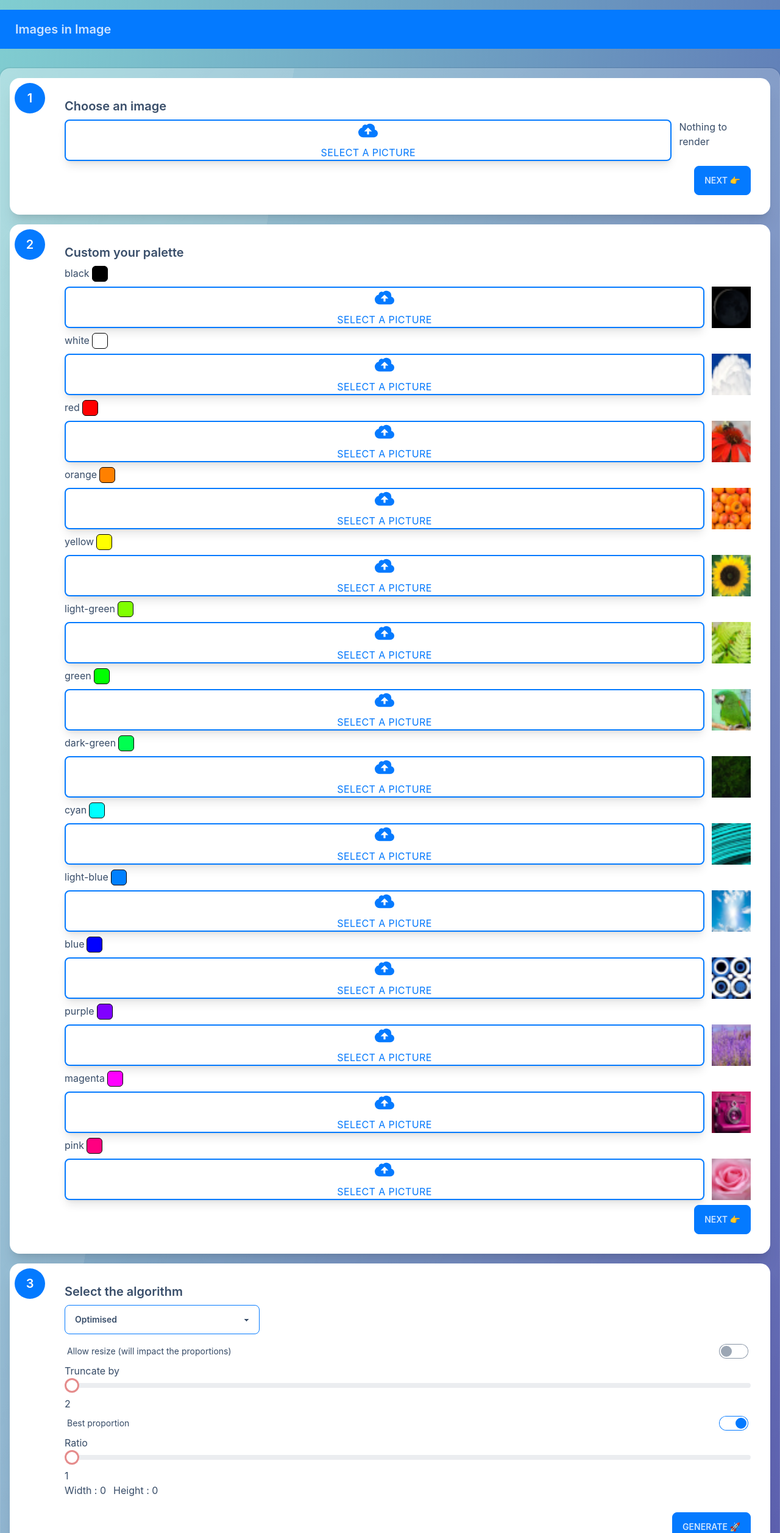
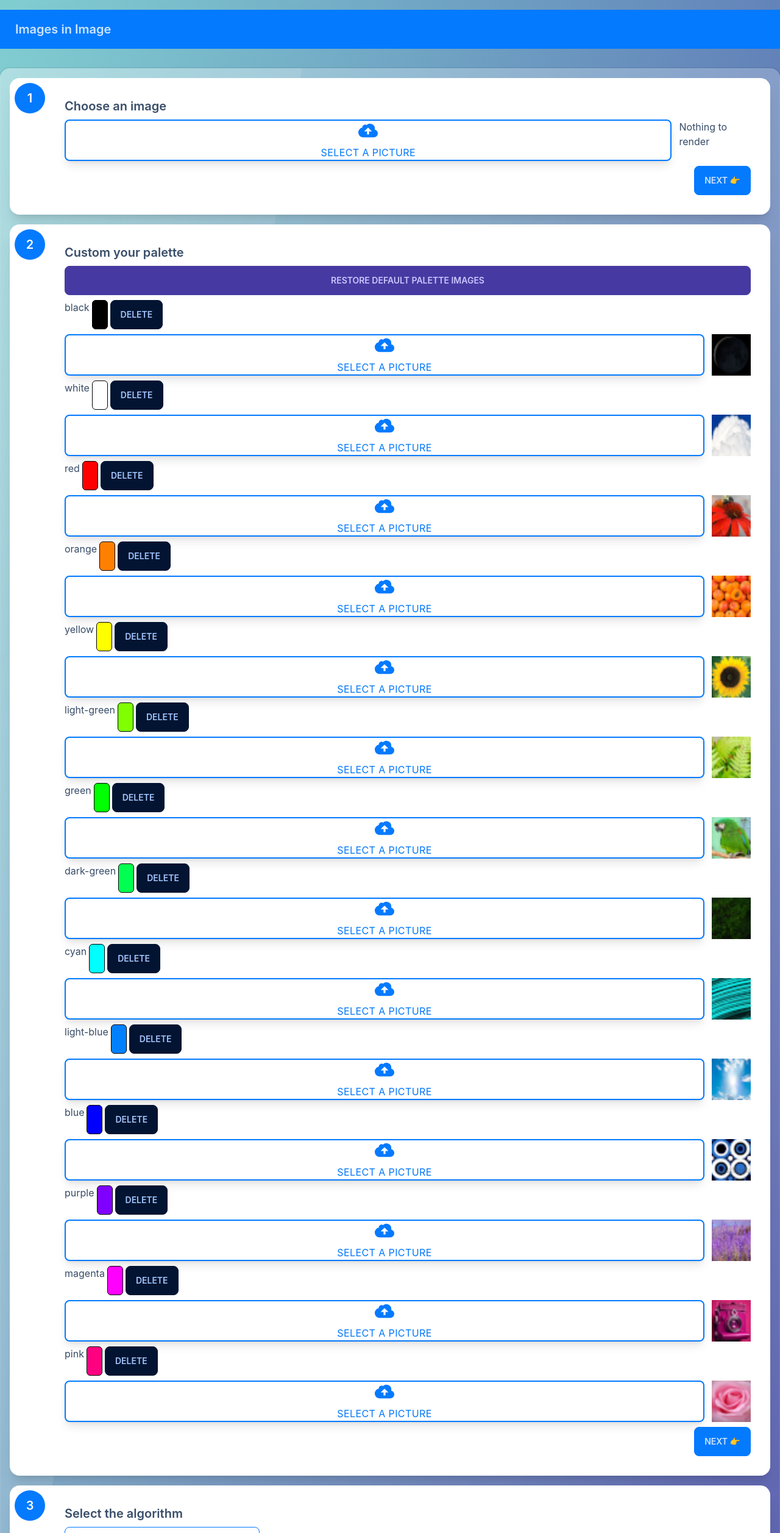
Before and after one commit to guillaume-gomez/images-in-image, a React (Create React App) app: page / in a window 1280 px wide. Shown: the top 2514 px of the page at 61% size. Built offline with nearby package versions, Linux system fonts and the light colour scheme.

Commit message:
auto detect best truncate

```diff
--- a/src/App.tsx
+++ b/src/App.tsx
@@ -28,27 +28,8 @@ function App() {
   const anchorRef = useRef<HTMLAnchorElement>(null);
   const imageRef = useRef<HTMLImageElement>(null);
 
-  const { paletteImages, setPaletteImage } = useImages();
-
-  const picturesData = [
-    { color: { red: 0, green: 0, blue: 0 }, sprite: paletteImages[0].sprite},
-    { color: { red: 255, green: 255, blue: 255 }, sprite: paletteImages[1].sprite},
-
-    { color: { red: 255, green: 0, blue: 0}, sprite: paletteImages[2].sprite },
-    { color: { red: 255, green: 128, blue: 0}, sprite: paletteImages[3].sprite },
-    { color: { red: 255, green: 255, blue: 0}, sprite: paletteImages[4].sprite },
-
-    { color: { red: 128, green: 255, blue: 0}, sprite: paletteImages[5].sprite },
-    { color: { red: 0, green: 255, blue: 0}, sprite: paletteImages[6].sprite },
-    { color: { red: 0, green: 255, blue: 80}, sprite: paletteImages[7].sprite },
-    { color: { red: 0, green: 255, blue: 255}, sprite: paletteImages[8].sprite },
-    { color: { red: 0, green: 128, blue: 255}, sprite: paletteImages[9].sprite },
-    { color: { red: 0, green: 0, blue: 255}, sprite: paletteImages[10].sprite },
-    { color: { red: 128, green: 0, blue: 255}, sprite: paletteImages[11].sprite },
-    { color: { red: 255, green: 0, blue: 255}, sprite: paletteImages[12].sprite },
-    { color: { red: 255, green: 0, blue: 128}, sprite: paletteImages[13].sprite }
-  ];
-  const { generateImage, optimizedGenerateImage } = useFromImageToImages({picturesData, dominantImageSize: 32});
+  const { paletteImages, setPaletteImage, removeColor, restorePaletteImages } = useImages();
+  const { generateImage, optimizedGenerateImage } = useFromImageToImages({picturesData: paletteImages, dominantImageSize: 32});
 
   const {
     computePossibleSize,
@@ -61,16 +42,13 @@ function App() {
     setRatio,
     bestProportion,
     setBestProportion,
-    truncateBy,
-    setTruncateBy
   } = useImageSizes(32);
 
   useEffect(() => {
-    console.log("ratio changed ", ratio)
     if(image) {
       computePossibleSize(image.width, image.height);
     }
-  }, [image, allowResize, bestProportion, ratio, truncateBy])
+  }, [image, allowResize, bestProportion, ratio])
 
   function moveTo(id: string) {
     const element = document.getElementById(id);
@@ -174,7 +152,8 @@ function App() {
                 nextButtonText="Next 👉"
                 onClick={() => moveTo("algorithm")}
               >
-                { paletteImages.map(paletteImage => {
+                <button className="btn btn-secondary" onClick={restorePaletteImages}>Restore default palette images</button>
+                { paletteImages.map((paletteImage, index) => {
                     return (
                     <div key={paletteImage.name} className="flex flex-col gap-2">
                       <label className="flex flex-row gap-1">
@@ -188,6 +167,7 @@ function App() {
                           }}
                         >
                         </span>
+                        <button className="btn btn-danger" onClick={() => removeColor(paletteImage.name)}>Delete</button>
                       </label>
                       <InputFileWithPreview onChange={(image) => {setPaletteImage(paletteImage.name, image) }} value={paletteImage.sprite} />
                     </div>)
@@ -220,19 +200,6 @@ function App() {
                             value={allowResize}
                             toggle={() => setAllowResize(!allowResize)}
                           />
-                          <div>
-                            <label>Truncate by</label>
-                            <input
-                              disabled={!allowResize}
-                              type="range"
-                              min={2}
-                              max={10}
-                              value={truncateBy}
-                              onChange={(e) => setTruncateBy(parseInt(e.target.value))}
-                              className={`range ${allowResize ? "range-primary" : "range-error" }`}
-                              />
-                            <span>{truncateBy}</span>
-                          </div>
                           <Toggle
                             label="Best proportion"
                             value={bestProportion}
--- a/src/Hooks/useFromImageToImages.tsx
+++ b/src/Hooks/useFromImageToImages.tsx
@@ -22,8 +22,6 @@ export interface ImageDataInterface {
 }
 
 
-//TODO
-// interdire les images qui ont une composante plus petite que le dominantImageSize
 export default function useFromImageToImages({ picturesData, dominantImageSize = dominantImageSizeDefault } : FromImageToImagesInterface) {
   const [imagesData, setImagesData] = useState<ImageDataInterface[]>([]);
 
--- a/src/Hooks/useImageSizes.tsx
+++ b/src/Hooks/useImageSizes.tsx
@@ -1,4 +1,5 @@
 import React, { useState, useEffect } from 'react';
+import { minBy } from "lodash";
 import { pgcd } from "../tools";
 
 function useImageSizes(dominantImageSize: number) {
@@ -7,7 +8,6 @@ function useImageSizes(dominantImageSize: number) {
   const [resizeRatio, setResizeRatio] = useState<number>(10);
   const [allowResize, setAllowResize] = useState<boolean>(false);
   const [bestProportion, setBestProportion] = useState<boolean>(true);
-  const [truncateBy, setTruncateBy] = useState<number>(2);
   const [ratio, setRatio] = useState<number>(1);
 
   function setPossibleSize(width: number, height: number) {
@@ -26,9 +26,6 @@ function useImageSizes(dominantImageSize: number) {
     if(bestProportion) {
       // this ratio is the same on the width and height
       const newRatioImage = Math.ceil(imageWidth/minWidthPixelSize);
-
-      console.log("newRatioImage ", newRatioImage);
-
       const expectedWidth =  minWidthPixelSize * newRatioImage;
       const expectedHeight = minHeightPixelSize * newRatioImage;
 
@@ -41,9 +38,7 @@ function useImageSizes(dominantImageSize: number) {
   function optimizedScale(imageWidth: number, imageHeight: number, allowResize: boolean) : [number, number] {
     const pgcdBetweenWidthAndHeight = pgcd(imageWidth, imageHeight);
     if(allowResize) {
-      const truncatedWidth = imageWidth + (imageWidth % truncateBy);
-      const truncatedHeight = imageHeight + (imageHeight % truncateBy);
-        return optimizedScaleBasic(truncatedWidth, truncatedHeight, dominantImageSize, bestProportion);
+        return findBestCombinaisonTruncatedBy(imageWidth, imageHeight);
     } else {
       return optimizedScaleBasic(imageWidth, imageHeight, dominantImageSize, bestProportion);
     }
@@ -52,6 +47,21 @@ function useImageSizes(dominantImageSize: number) {
   function computePossibleSize(imageWidth: number, imageHeight: number) {
     const [possibleWidth, possibleHeight] = optimizedScale(imageWidth, imageHeight, allowResize);
     setPossibleSize(possibleWidth, possibleHeight);
+  }
+
+  function findBestCombinaisonTruncatedBy(imageWidth: number, imageHeight: number) : [number, number] {
+    let combinaisons = [];
+    for(let truncate = 2; truncate <= 12; truncate++) {
+      const truncatedWidth = imageWidth + (imageWidth % truncate);
+      const truncatedHeight = imageHeight + (imageHeight % truncate);
+      const combinaison = optimizedScaleBasic(truncatedWidth, truncatedHeight, dominantImageSize, bestProportion);
+      combinaisons.push(combinaison);
+    }
+    const bestCombinaison = minBy(combinaisons, (combinaison: [number, number]) => combinaison[0] * combinaison[1]);
+    if(!bestCombinaison) {
+      return [imageWidth, imageHeight];
+    }
+    return bestCombinaison;
   }
 
   return {
@@ -65,8 +75,6 @@ function useImageSizes(dominantImageSize: number) {
     setRatio,
     bestProportion,
     setBestProportion,
-    truncateBy,
-    setTruncateBy
   }
 }
 
--- a/src/Hooks/useImages.tsx
+++ b/src/Hooks/useImages.tsx
@@ -47,6 +47,8 @@ interface paletteImage {
 interface useImagesHookInterface {
   paletteImages: paletteImage[];
   setPaletteImage: (key : ColorType, image: HTMLImageElement) => void;
+  removeColor: (key : ColorType) => void;
+  restorePaletteImages: () => void;
 }
 
 function useImages() : useImagesHookInterface {
@@ -68,6 +70,8 @@ function useImages() : useImagesHookInterface {
   const [purple, setPurple] = useImage(purpleImage);
   const [magenta, setMagenta] = useImage(magentaImage);
   const [pink, setPink] = useImage(pinkImage);
+
+  const [disableColorPalette, setDisableColorPalette] = useState<ColorType[]>([]);
 
   function setImage(key : ColorType, image: HTMLImageElement) {
     // get the 32 from useFromImageToImages
@@ -120,10 +124,19 @@ function useImages() : useImagesHookInterface {
     }
   }
 
+  function removeColor(key : ColorType) {
+    if(disableColorPalette.length >= 12 ){
+      return;
+    }
+    setDisableColorPalette([...disableColorPalette, key]);
+  }
 
+  function restorePaletteImages() {
+    setDisableColorPalette([]);
+  }
 
-  return {
-    paletteImages: [
+  function computePaletteImages() : paletteImage[] {
+    const defaultPaletteImage : paletteImage[] = [
       { name: "black", color: { red: 0, green: 0, blue: 0 }, sprite: black },
       { name: "white", color: { red: 255, green: 255, blue: 255 }, sprite: white },
 
@@ -142,8 +155,18 @@ function useImages() : useImagesHookInterface {
       { name: "purple",  color: { red: 128, green: 0, blue: 255 }, sprite: purple },
       { name: "magenta",  color: { red: 255, green: 0, blue: 255 }, sprite: magenta },
       { name: "pink",  color: { red: 255, green: 0, blue: 128 }, sprite: pink }
-    ],
-    setPaletteImage: setImage
+    ];
+
+    return defaultPaletteImage.filter(paletteImage => !disableColorPalette.includes(paletteImage.name));
+  }
+
+
+
+  return {
+    paletteImages: computePaletteImages(),
+    setPaletteImage: setImage,
+    removeColor,
+    restorePaletteImages
   };
 }
 
```
Also changed, not shown: 1 other file (tests, documents, lock files or other folders).
